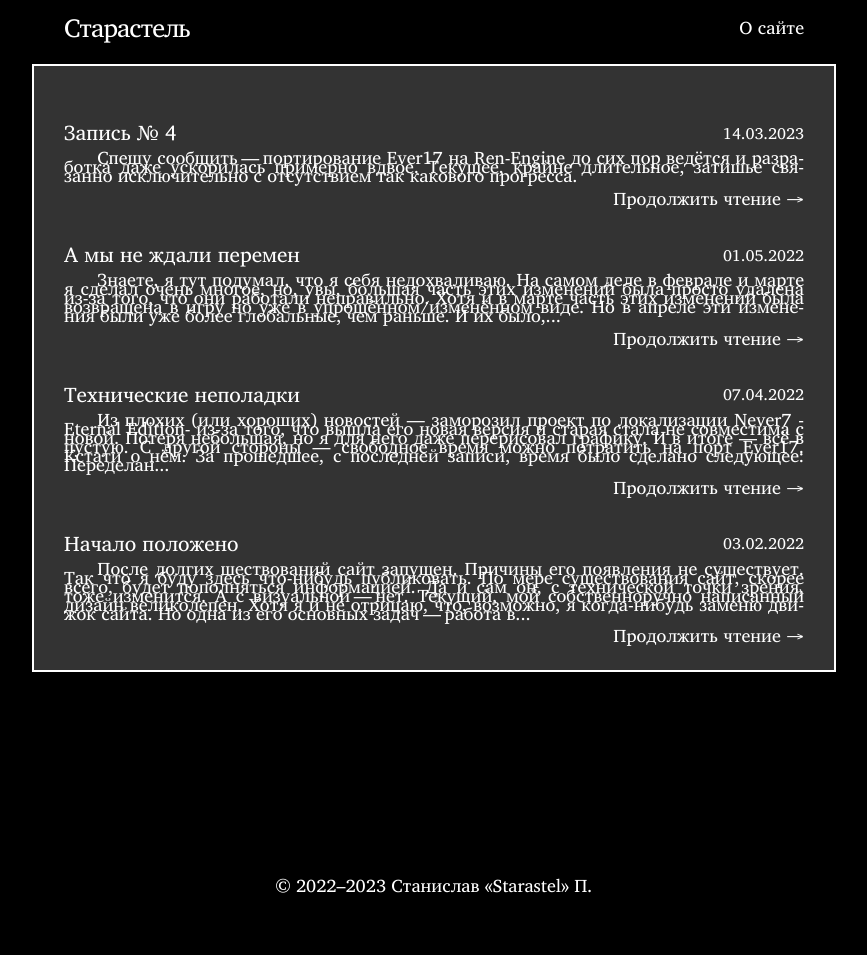
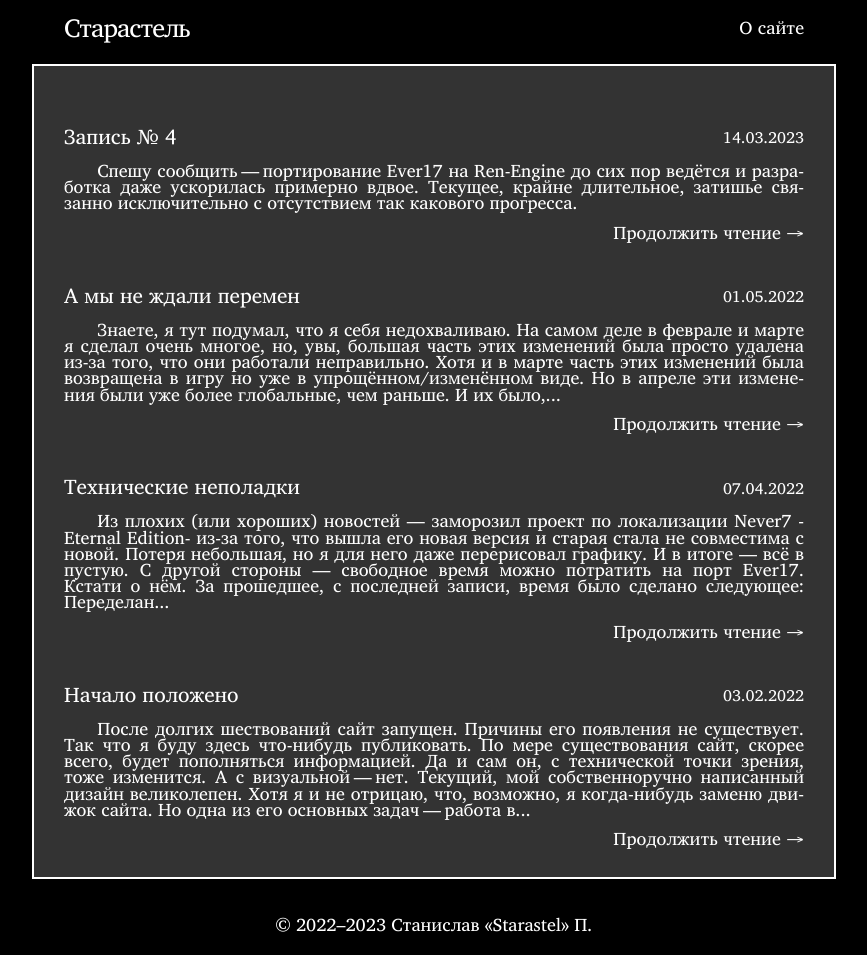
Before and after one commit to Starastel/stStarastel, a Jekyll site: the page built from index.html, in a window 1280 px wide. Shown: the whole page, without its empty margins (206-1073 px from the left). Built offline with Jekyll 4.4.1, drawn with Linux system fonts in a browser that asks for light colours; the list of posts is cut into pages by our own code; before the commit the page ends 916 px from its top, so only the background shows below that.

Commit message:
Update main.scss

```diff
--- a/assets/main.scss
+++ b/assets/main.scss
@@ -135,17 +135,17 @@ p {
 	-ms-hyphens: auto;
 	hyphens: auto;
 	margin-bottom: 10pt;
-	line-height: 0.5;
+	line-height: 0.9;
 }
 
 li {
 	> ul,
 	> ol {
 		margin-bottom: 10pt;
-		line-height: 0.5;
+		line-height: 0.9;
 	}
 	margin-bottom: 10pt;
-	line-height: 0.5;
+	line-height: 0.9;
 }
 
 h1, h2, h3, h4, h5, h6 {
```
